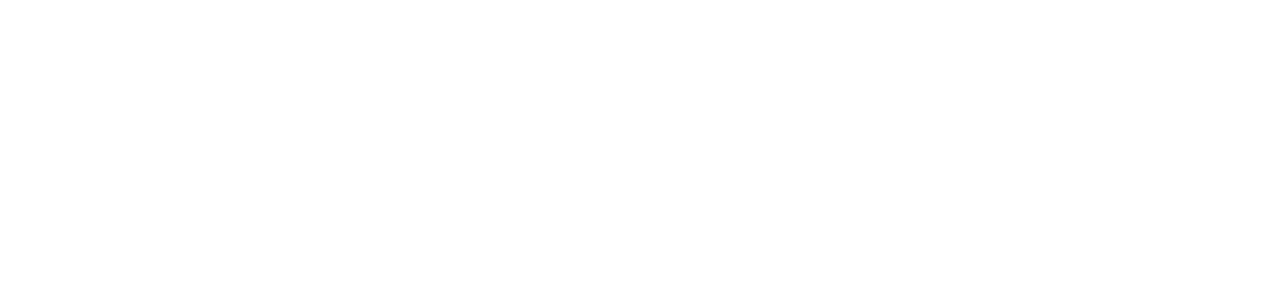
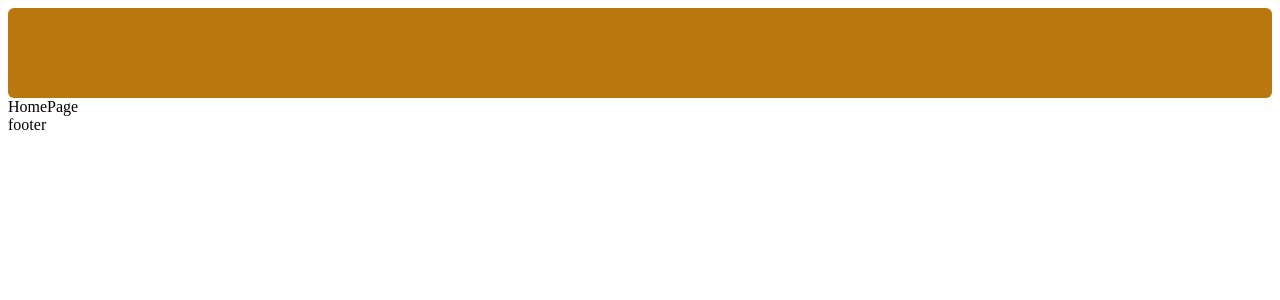
Before and after one commit to Hayk09/my-intership, a React (Create React App) app: page / in a window 1280 px wide. Shown: the top 300 px of the page. Built offline with nearby package versions, Linux system fonts and the light colour scheme.

Commit message:
change all

```diff
--- a/package.json
+++ b/package.json
@@ -3,10 +3,10 @@
   "version": "0.1.0",
   "private": true,
   "dependencies": {
-    "@emotion/react": "^11.8.2",
+    "@emotion/react": "^11.9.0",
     "@emotion/styled": "^11.8.1",
     "@mui/icons-material": "^5.5.1",
-    "@mui/material": "^5.5.1",
+    "@mui/material": "^5.8.2",
     "@testing-library/jest-dom": "^5.16.2",
     "@testing-library/react": "^12.1.3",
     "@testing-library/user-event": "^13.5.0",
--- a/public/index.html
+++ b/public/index.html
@@ -10,6 +10,12 @@
       content="Web site created using create-react-app"
     />
     <link rel="apple-touch-icon" href="%PUBLIC_URL%/logo192.png" />
+    <link rel="preconnect" href="https://fonts.googleapis.com">
+    <link rel="preconnect" href="https://fonts.gstatic.com" crossorigin>
+    <link href="https://fonts.googleapis.com/css2?family=Lobster&display=swap" rel="stylesheet">
+    <link rel="preconnect" href="https://fonts.googleapis.com">
+    <link rel="preconnect" href="https://fonts.gstatic.com" crossorigin>
+    <link href="https://fonts.googleapis.com/css2?family=Lobster&family=Montserrat&display=swap" rel="stylesheet">
     <!--
       manifest.json provides metadata used when your web app is installed on a
       user's mobile device or desktop. See https://developers.google.com/web/fundamentals/web-app-manifest/
--- a/src/App.js
+++ b/src/App.js
@@ -1,11 +1,15 @@
 import React from "react";
 import { RouterProvider } from "./provider";
+import { ThemeProvider } from '@mui/material/styles';
+import theme from "./theme";
 
 
 const App = () => {
   return (
     <div >
-       <RouterProvider/>
+      <ThemeProvider theme={theme}>
+         <RouterProvider/>
+      </ThemeProvider>
     </div>
   );
 }
--- a/src/components/Navbar/index.js
+++ b/src/components/Navbar/index.js
@@ -1,20 +1,26 @@
 import React from 'react'
-import { Link } from 'react-router-dom'
-
+import { Box } from '@mui/material'
+import {COLOR,BORDRADIUS,FONTS} from '../../constant/index'
 // import MenuButtonIcon from "../Assets/Group 2.png"
 
-const Navbar = ({data}) => {
+const Navbar = () => {
 
   return (
-    <div>
-       {/* <img src={MenuButtonIcon} className="MenuButton"/> */}
-       sdbhsbvhsd
-        {
-          data?.map((e)=> (
-            <p>{e}</p>
-          ))
-        }
-    </div>
+    <Box
+      sx={{
+        display: 'flex',
+        backgroundColor:COLOR.brown ,
+        height: '90px',
+        width: '100%',
+        justifyContent: 'space-around',
+        alignItems: 'center',
+        borderRadius: BORDRADIUS.lg
+      }}
+    >
+       <Box>
+
+       </Box>
+    </Box>
   )
 }
 
--- /dev/null
+++ b/src/constant/index.js
@@ -0,0 +1,3 @@
+import {COLOR,BORDRADIUS,FONTS} from './style'
+
+export {COLOR,BORDRADIUS,FONTS}
--- /dev/null
+++ b/src/constant/style.js
@@ -0,0 +1,26 @@
+
+
+export const FONTS = {
+  fontSize: {
+    body: '12px',
+    body1: '16px',
+    body2: '18px',
+    body3: '30px',
+  },
+}
+
+export const COLOR = {
+  grey: '#839192',
+  grey1: '#D5DBDB',
+  blue: '#3498DB',
+  black: '#000',
+  brown: '#B9770E'
+}
+
+export const BORDRADIUS = {
+  sm: '2px',
+  md: '4px',
+  lg: '6px',
+  xl: '12px',
+  xxl: '16px',
+}
--- a/src/layouts/AuthLayout.js
+++ b/src/layouts/AuthLayout.js
@@ -8,9 +8,9 @@
     return (
         <div>
             <Navbar />
+            <div>{children}</div>
 
             <Footer/>
-            <div>{children}</div>
 
         </div>
 
--- a/src/pages/About/index.js
+++ /dev/null
@@ -1,26 +0,0 @@
-import React from 'react'
-import { Box, Button } from '@mui/material'
-import AdbIcon from '@mui/icons-material/Adb';
-
-
-const About = () => {
-  return (
-    < Box sx={{
-      display: 'flex',
-      justifyContent: 'center',
-      alignItems: 'center',
-      height: '600px'
-
-    }}>
-    <Button>
-    add
-    <AdbIcon/>
-
-
-    </Button>
-
-    </Box>
-  )
-}
-
-export default About
--- a/src/pages/HomePage/index.js
+++ b/src/pages/HomePage/index.js
@@ -3,7 +3,9 @@
 
 const HomePage = () => {
     return(
-        <div></div>
+        <div>
+            HomePage
+        </div>
     )
 }
 export default HomePage
--- a/src/pages/Kitchen/index.js
+++ /dev/null
@@ -1,14 +0,0 @@
-import React from 'react'
-
-
-
-const Kitchen = () => {
-  return (
-    <div
-    className='div-1'>
-     kitchen
-    </div>
-  )
-}
-
-export default Kitchen
--- a/src/pages/config.js
+++ b/src/pages/config.js
@@ -1,25 +1,16 @@
-import DefaultLayouts from "../layouts/DefaultLayouts";
-import About from "./About";
-import Kitchen from "./Kitchen";
+// import DefaultLayouts from "../layouts/DefaultLayouts";
+import AuthLayout from "../layouts/AuthLayout";
+import HomePage from "./HomePage";
 
 
 const config = [
     {
-        component: About,
-        path: '/about',
+        component: HomePage,
+        path: '/',
         secure: false,
         exact: true,
-        layout: DefaultLayouts,
-    },
-    {
-        component: Kitchen,
-        path: '/kitchen',
-        secure: false,
-        exact: true,
-        layout: DefaultLayouts,
-    },
-
-
+        layout: AuthLayout,
+    }
 ]
 
 export default config;
--- /dev/null
+++ b/src/theme/index.js
@@ -0,0 +1,37 @@
+import { createTheme} from '@mui/material/styles';
+
+
+const theme = createTheme({
+  // components: {
+  //   // Name of the component
+  //   MuiButtonBase: {
+  //     defaultProps: {
+  //       // The props to change the default for.
+  //       disableRipple: true, // No more ripple, on the whole application 💣!
+  //     },
+  //   },
+  // },
+    fontSize: {
+      body: '12px',
+      body1: '16px',
+      body2: '18px',
+      body3: '30px',
+    },
+    colors: {
+      grey: '#839192',
+      grey1: '#D5DBDB',
+      blue: '#3498DB',
+      black: '#000'
+    },
+    fontWeight: {
+      bold: 400,
+      bold1: 700
+    },
+    fontFamily: {
+      lobster: 'Lobster',
+      montserrat: 'Montserrat',
+    }
+
+});
+
+export default theme
```
Also changed, not shown: 1 other file (tests, documents, lock files or other folders).
